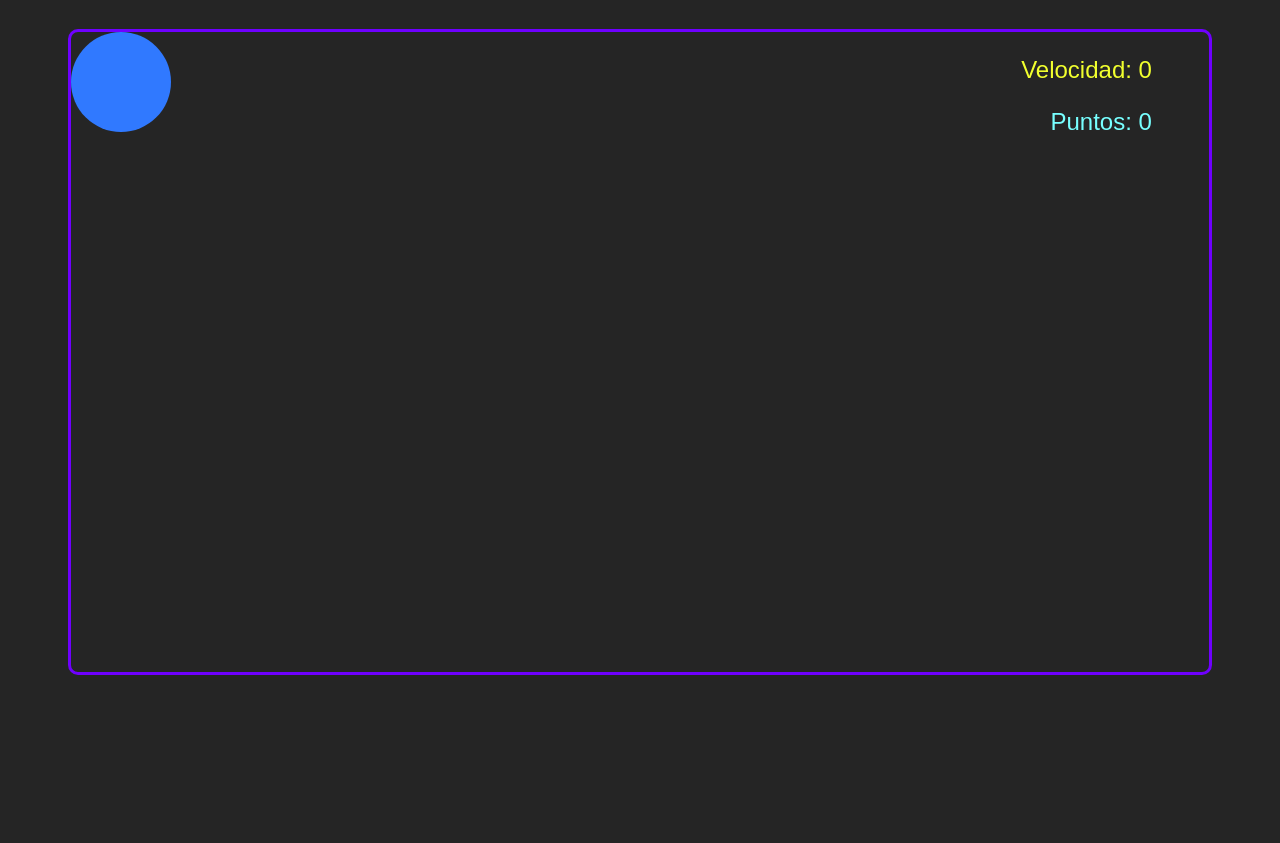
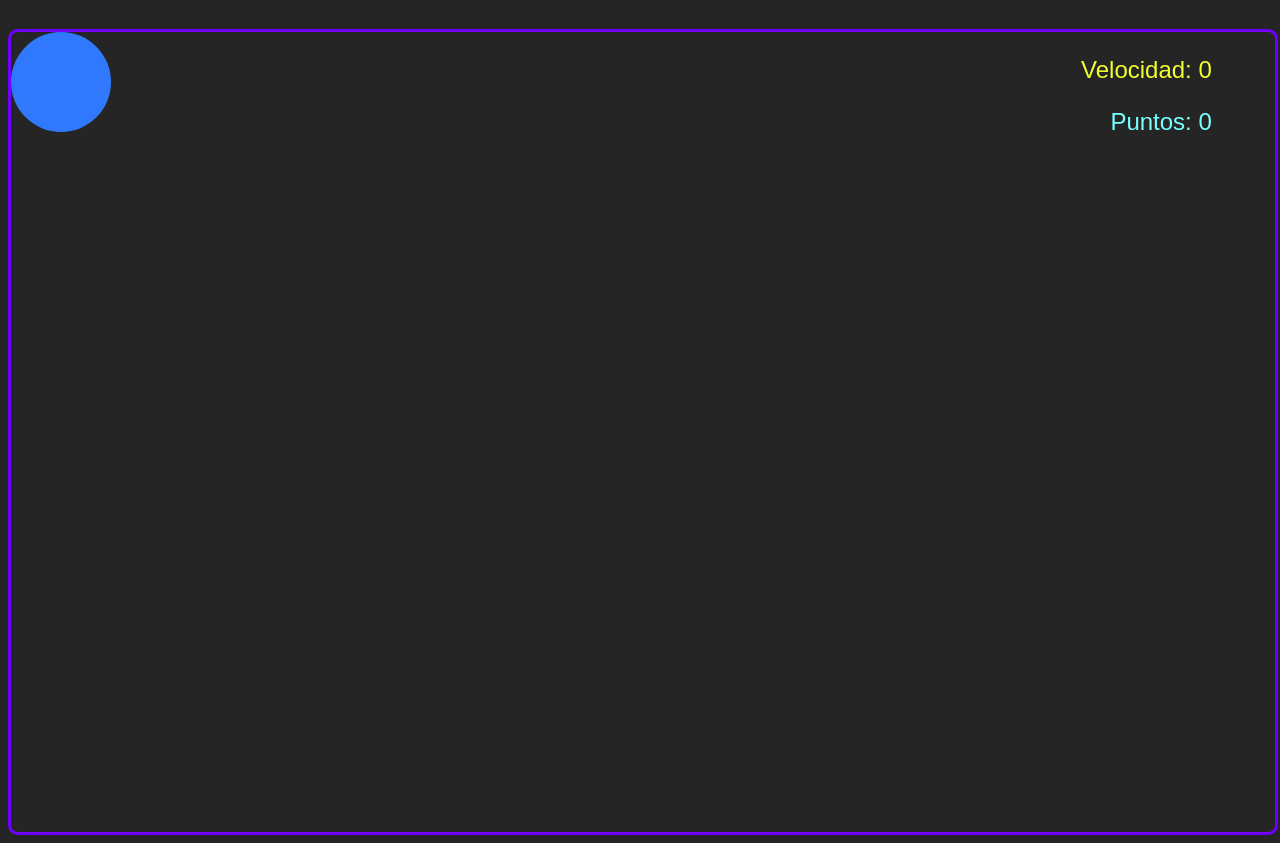
Before and after one commit to zackproject/catch-me, a plain HTML site: page index.html in a window 1280 px wide. Shown: the part 99-942 px from the top of the page. Before the commit the page ends 800 px from the top, so only its background shows below. Drawn offline with Linux system fonts and the light colour scheme.

Commit message:
Update index.html

```diff
--- a/index.html
+++ b/index.html
@@ -16,9 +16,8 @@
 
     #game-container {
       position: relative;
-      width: 90%;
-      height: 80vh;
-      margin: auto;
+      width: 100%;
+      height: 100vh;;
       overflow: hidden;
       border-style: solid;
       border-radius: 10px;
```
